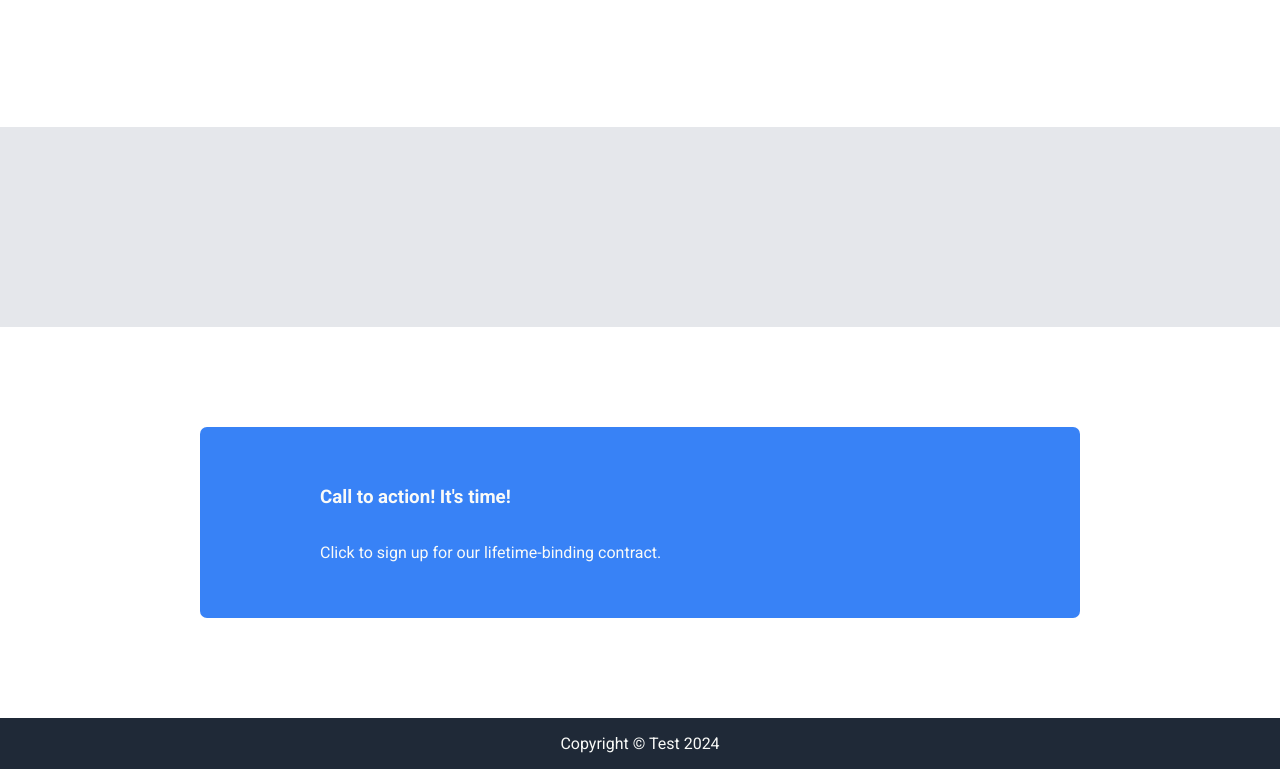
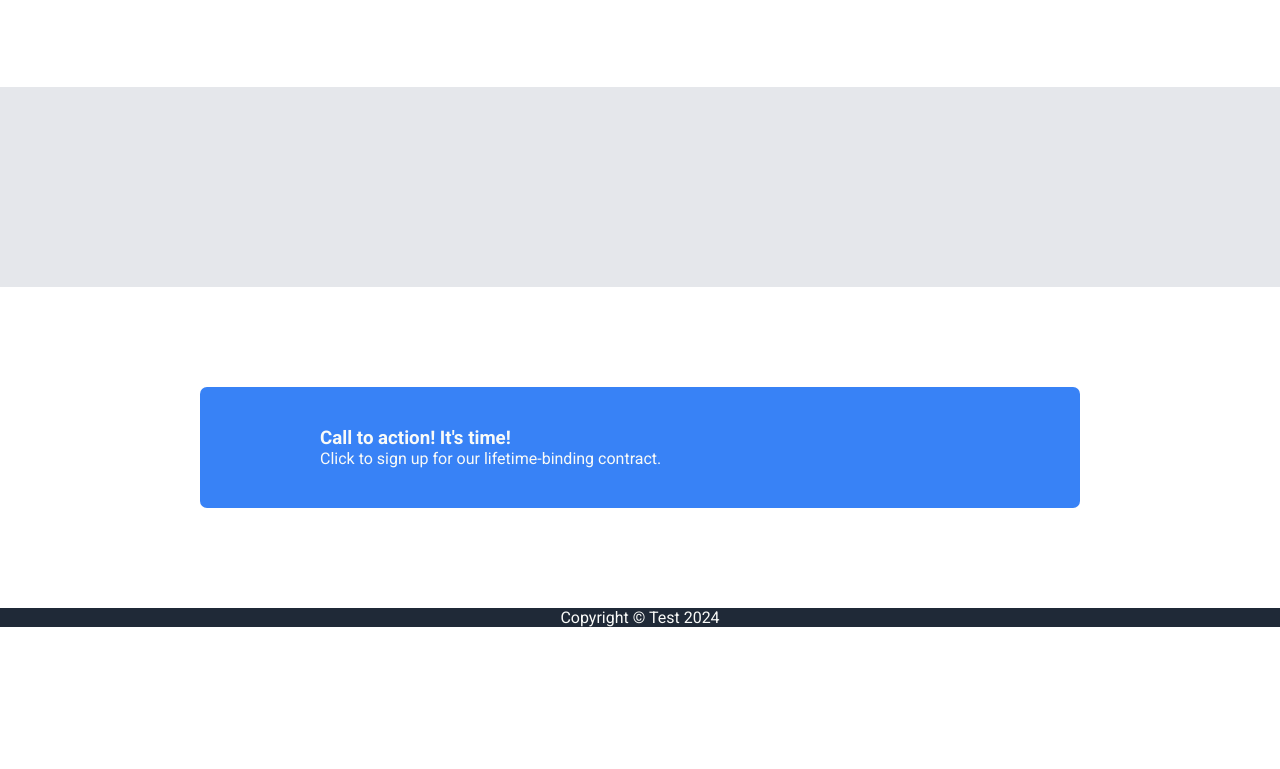
Before and after one commit to lovelylif3/landing-page, a plain HTML site: page index.html in a window 1280 px wide. Shown: the part 895-1664 px from the top of the page. After the commit the page ends 1522 px from the top, so only its background shows below. Drawn offline with Linux system fonts and the light colour scheme.

Commit message:
Get rid of extra spacing between text

```diff
--- a/style.css
+++ b/style.css
@@ -3,6 +3,10 @@ body {
 
 }
 
+h1, h3, p {
+    padding: 0;
+    margin: 0;
+}
 html, body {
     margin: 0;
     padding: 0;
@@ -134,8 +138,7 @@ img {
     display: flex;
     flex-direction: column;
     flex-wrap: wrap;
-    justify-content: center;
-    justify-content: flex-start;
+
     color: #f9faf8;
 }
 
```
